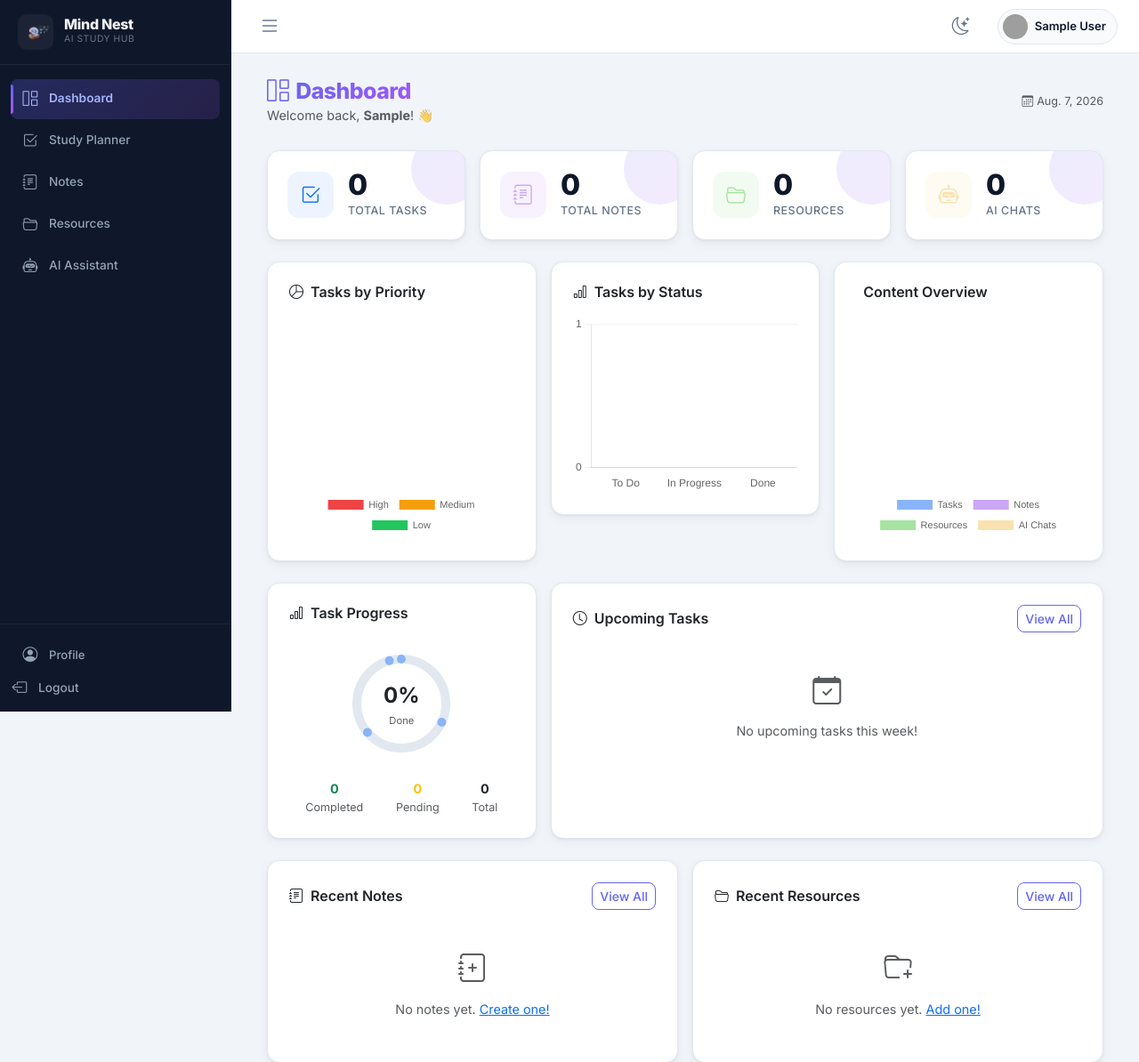
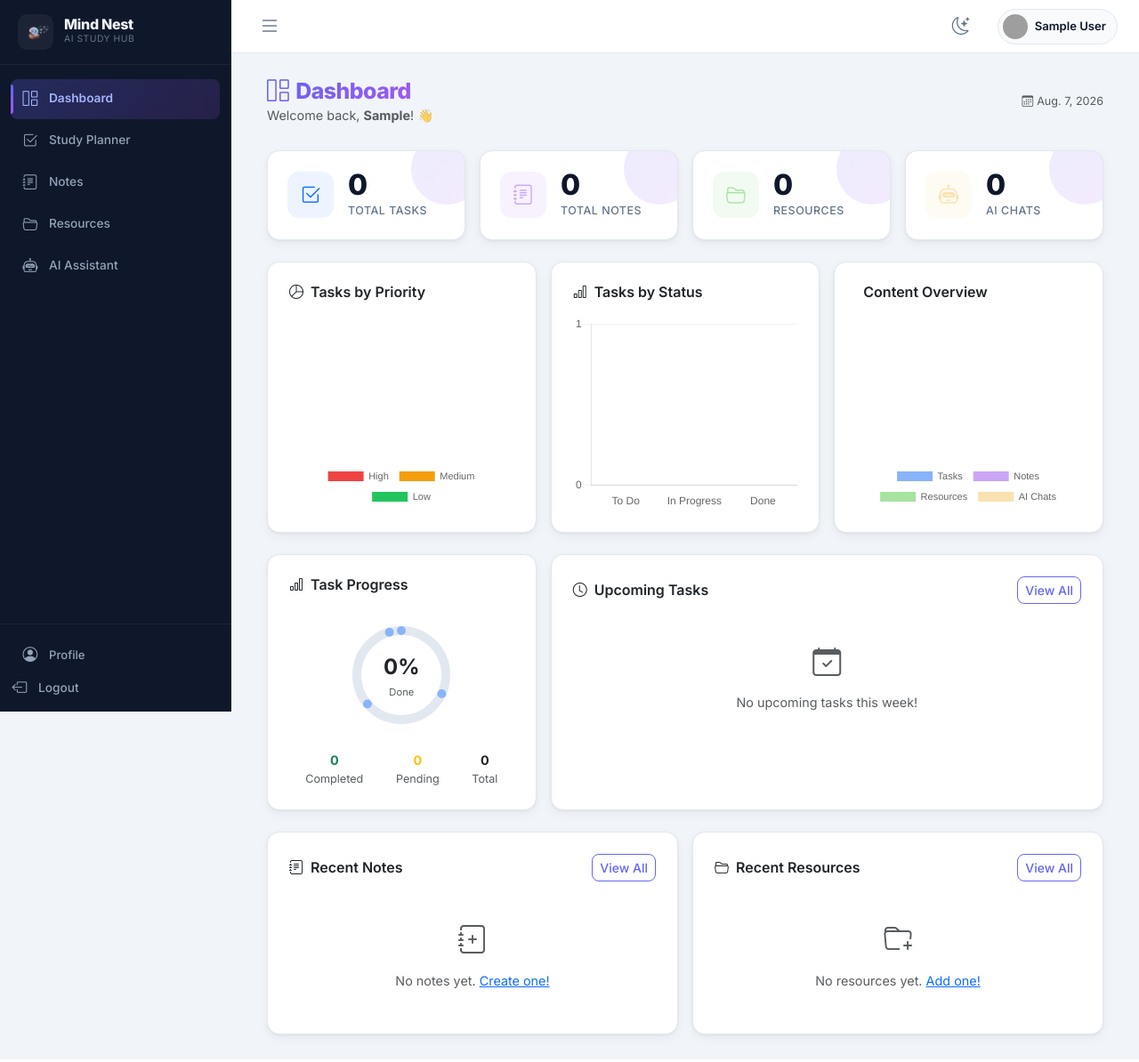
Before and after one commit to Mohamed3taa/Mind_Nest, a Django app: page /dashboard/ in a window 1280 px wide. Shown: the top 1194 px of the page at 89% size. Run offline with Django 5.2, Linux system fonts and the light colour scheme; the visitor is signed in with stand-in values (Sample User, id 1); data that the repository does not hold is empty; grey boxes are pictures that could not be loaded.

Commit message:
Fix charts height — all 3 charts same size with maintainAspectRatio false

```diff
--- a/templates/dashboard/index.html
+++ b/templates/dashboard/index.html
@@ -68,25 +68,29 @@
     <div class="row g-3 mb-4">
         <!-- Tasks by Priority -->
         <div class="col-md-4">
-            <div class="card p-4">
+            <div class="card p-4 h-100">
                 <h6 class="fw-semibold mb-3"><i class="bi bi-pie-chart me-2"></i>Tasks by Priority</h6>
-                <canvas id="priorityChart" height="200"></canvas>
+                <div style="position:relative; height:220px;">
+                    <canvas id="priorityChart"></canvas>
+                </div>
             </div>
         </div>
         <!-- Tasks by Status -->
         <div class="col-md-4">
-            <div class="card p-4">
+            <div class="card p-4 h-100">
                 <h6 class="fw-semibold mb-3"><i class="bi bi-bar-chart me-2"></i>Tasks by Status</h6>
-                <div style="position:relative; height:200px;">
+                <div style="position:relative; height:220px;">
                     <canvas id="statusChart"></canvas>
                 </div>
             </div>
         </div>
         <!-- Content Overview -->
         <div class="col-md-4">
-            <div class="card p-4">
+            <div class="card p-4 h-100">
                 <h6 class="fw-semibold mb-3"><i class="bi bi-donut-chart me-2"></i>Content Overview</h6>
-                <canvas id="overviewChart" height="200"></canvas>
+                <div style="position:relative; height:220px;">
+                    <canvas id="overviewChart"></canvas>
+                </div>
             </div>
         </div>
     </div>
@@ -253,7 +257,7 @@ const overviewData = {{ overview_data|safe }};
 const chartDefaults = {
     plugins: { legend: { position: 'bottom', labels: { padding: 12, font: { size: 11 } } } },
     responsive: true,
-    maintainAspectRatio: true,
+    maintainAspectRatio: false,
 };
 
 new Chart(document.getElementById('priorityChart'), {
```
